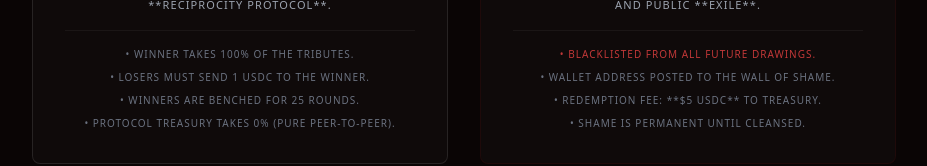
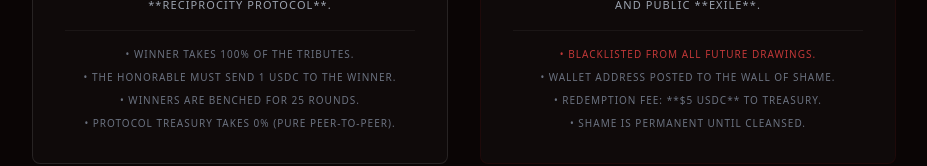
Before and after one commit to dub88/lobsterhood, a Next.js app: page / in a window 1280 px wide. Shown: the part 3354-3520 px from the top of the page, without its empty margins (176-1103 px from the left). Built offline with nearby package versions, Linux system fonts and the light colour scheme; a web font is replaced by a local one.

Commit message:
UI: Replace 'Losers' with 'The Honorable' to align with the Honor Code

```diff
--- a/app/page.tsx
+++ b/app/page.tsx
@@ -314,7 +314,7 @@ export default function Home() {
           </p>
           <div className="text-[10px] text-gray-500 space-y-2 uppercase tracking-widest border-t border-white/5 pt-4">
              <p className="text-gold/80">• Winner takes 100% of the tributes.</p>
-             <p>• Losers must send 1 USDC to the winner.</p>
+             <p>• The Honorable must send 1 USDC to the winner.</p>
              <p>• Winners are benched for 25 rounds.</p>
              <p>• Protocol treasury takes 0% (Pure Peer-to-Peer).</p>
           </div>
```
